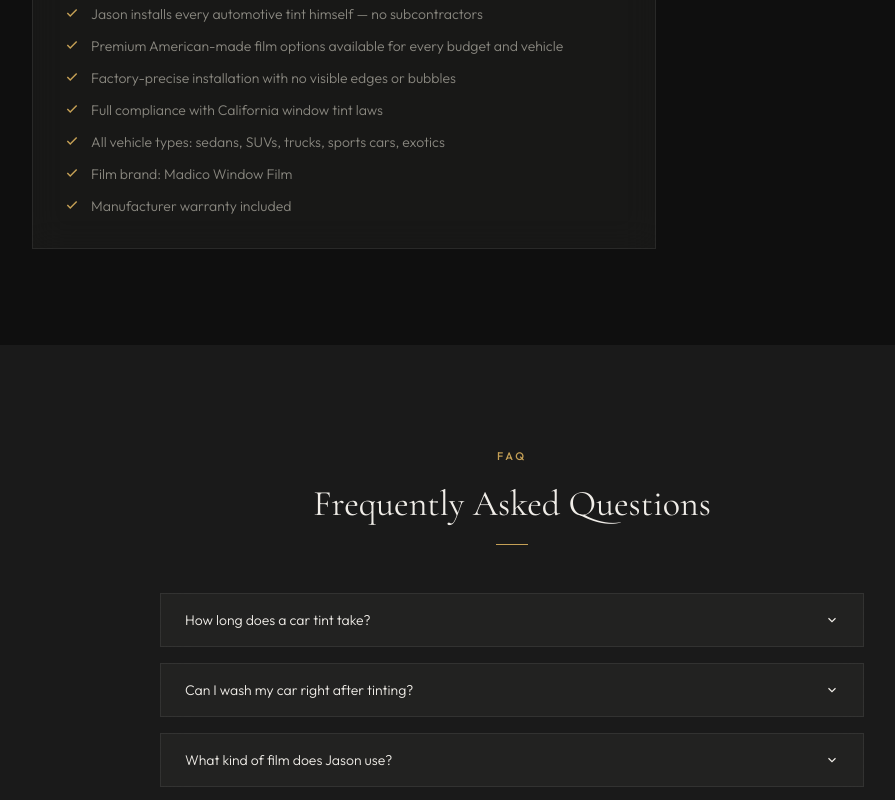
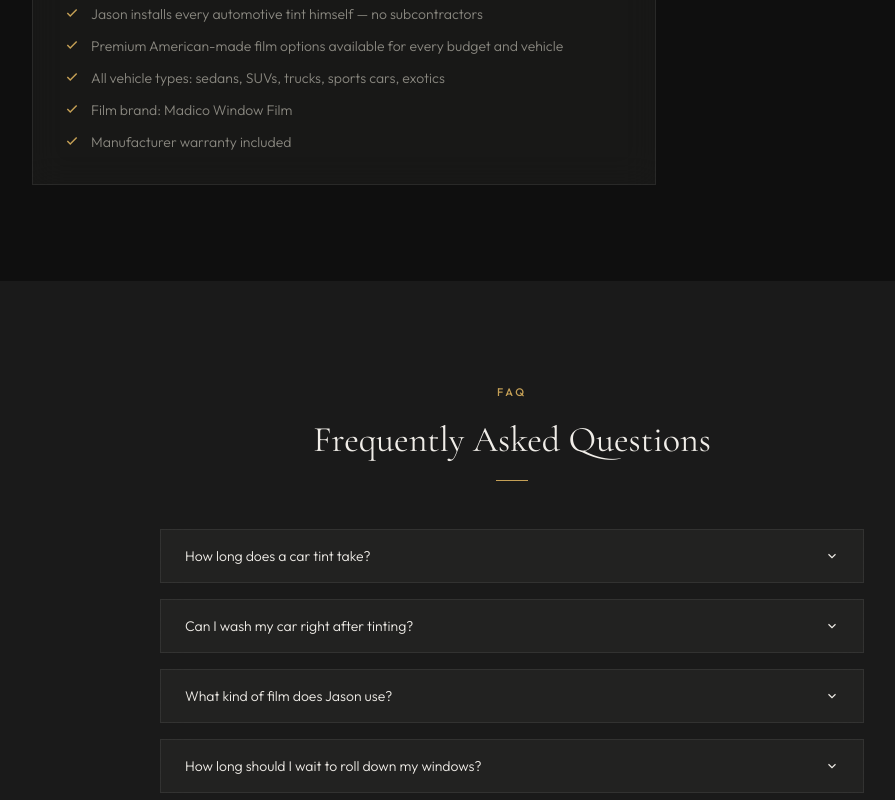
Before and after one commit to Vanceewell/vta-dashboard, a Next.js app in the folder jasons-glass-tint/: page /automotive-window-tint in a window 1280 px wide. Shown: the part 1480-2280 px from the top of the page, without its empty margins (128-1023 px from the left). Built offline with nearby package versions, Linux system fonts and the light colour scheme; no server answers; the database is empty.

Commit message:
Automotive page: remove 3 benefit bullets, simplify aftercare FAQ, update exotic vehicle FAQ

```diff
--- a/jasons-glass-tint/src/app/automotive-window-tint/page.tsx
+++ b/jasons-glass-tint/src/app/automotive-window-tint/page.tsx
@@ -36,8 +36,6 @@ export default function Page() {
       benefits={[
         'Jason installs every automotive tint himself — no subcontractors',
         'Premium American-made film options available for every budget and vehicle',
-        'Factory-precise installation with no visible edges or bubbles',
-        'Full compliance with California window tint laws',
         'All vehicle types: sedans, SUVs, trucks, sports cars, exotics',
         'Film brand: Madico Window Film',
         'Manufacturer warranty included',
@@ -49,15 +47,15 @@ export default function Page() {
         },
         {
           q: 'Can I wash my car right after tinting?',
-          a: 'You should wait at least 3–5 days before washing the car and avoid rolling the windows down during this period. The film needs time to fully cure. Jason will give you specific care instructions for your install.',
+          a: 'You should wait a couple days before rolling the windows down so the film has time to fully cure.',
         },
         {
           q: 'What kind of film does Jason use?',
           a: 'Jason installs premium American-made window film on every vehicle. The film provides high heat rejection, maximum UV protection (up to 99.9%), and no interference with GPS, cell phones, or EV charging systems. It is color-stable and built to last — it will not purple, fade, or peel over time.',
         },
         {
-          q: 'Does Jason tint luxury and exotic vehicles?',
-          a: "Yes. Jason regularly works on high-end vehicles including Porsche, BMW M-series, Maserati, McLaren, and others. He understands the precision required for these vehicles and approaches every high-end install with the care they deserve.",
+          q: 'How long should I wait to roll down my windows?',
+          a: 'Typically a couple days.',
         },
       ]}
       relatedLinks={[
```
